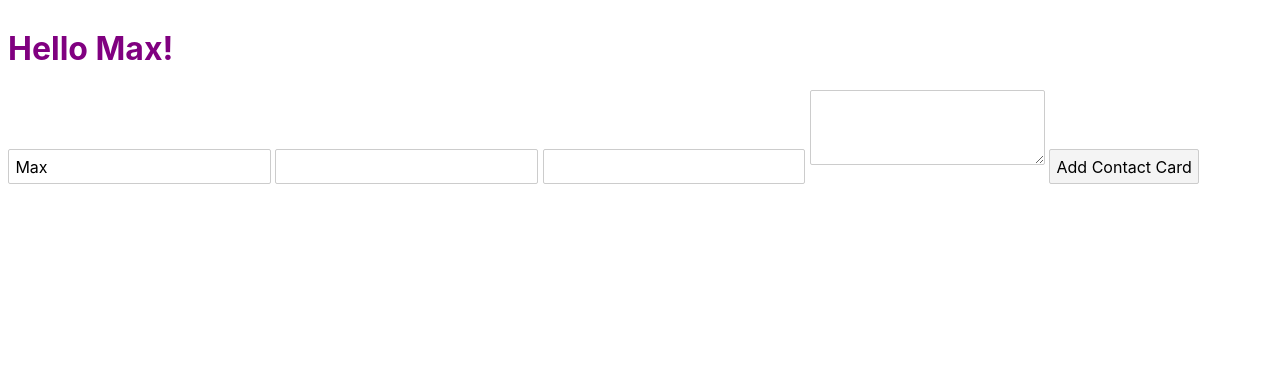
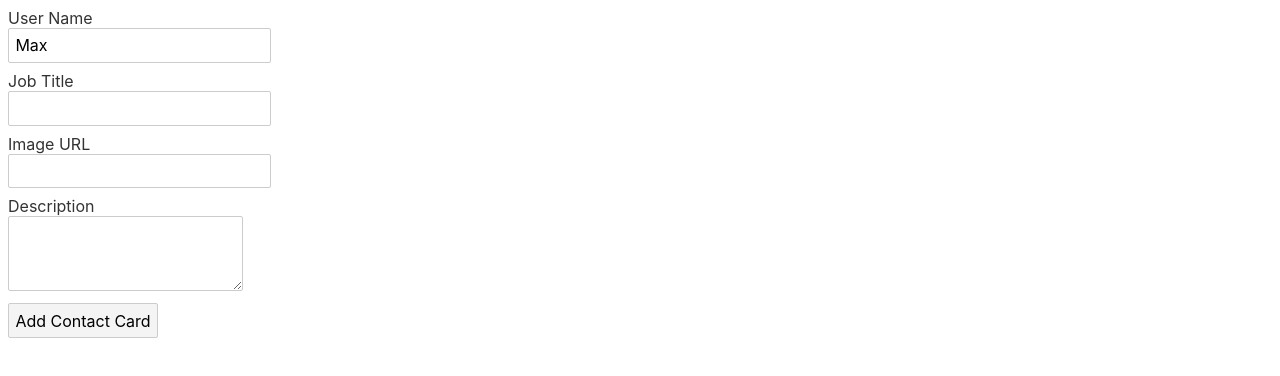
Before and after one commit to bu99ins/svelte-first-app, a Svelte app: page / in a window 1280 px wide. Shown: the top 376 px of the page. Built offline with nearby package versions, Linux system fonts and the light colour scheme.

Commit message:
Clean up the html

```diff
--- a/src/App.svelte
+++ b/src/App.svelte
@@ -18,12 +18,26 @@
   }
 </style>
 
-<h1>Hello {name}!</h1>
-<!-- <input type="text" value={name} on:input={nameInput} /> -->
-<input type="text" bind:value={name} />
-<input type="text" bind:value={title} />
-<input type="text" bind:value={image} />
-<textarea rows="3" bind:value={description} />
+<div class="form-control">
+  <label for="userName">User Name</label>
+  <!-- <input type="text" value={name} on:input={nameInput} /> -->
+  <input type="text" bind:value={name} id="userName" />
+</div>
+
+<div class="form-control">
+  <label for="jobTitle">Job Title</label>
+  <input type="text" bind:value={title} id="jobTitle" />
+</div>
+
+<div class="form-control">
+  <label for="imageUrl">Image URL</label>
+  <input type="text" bind:value={image} id="imageURl" />
+</div>
+
+<div class="form-control">
+  <label for="description">Description</label>
+  <textarea rows="3" bind:value={description} id="description" />
+</div>
 
 <button on:click={addContact}>Add Contact Card</button>
 
```
